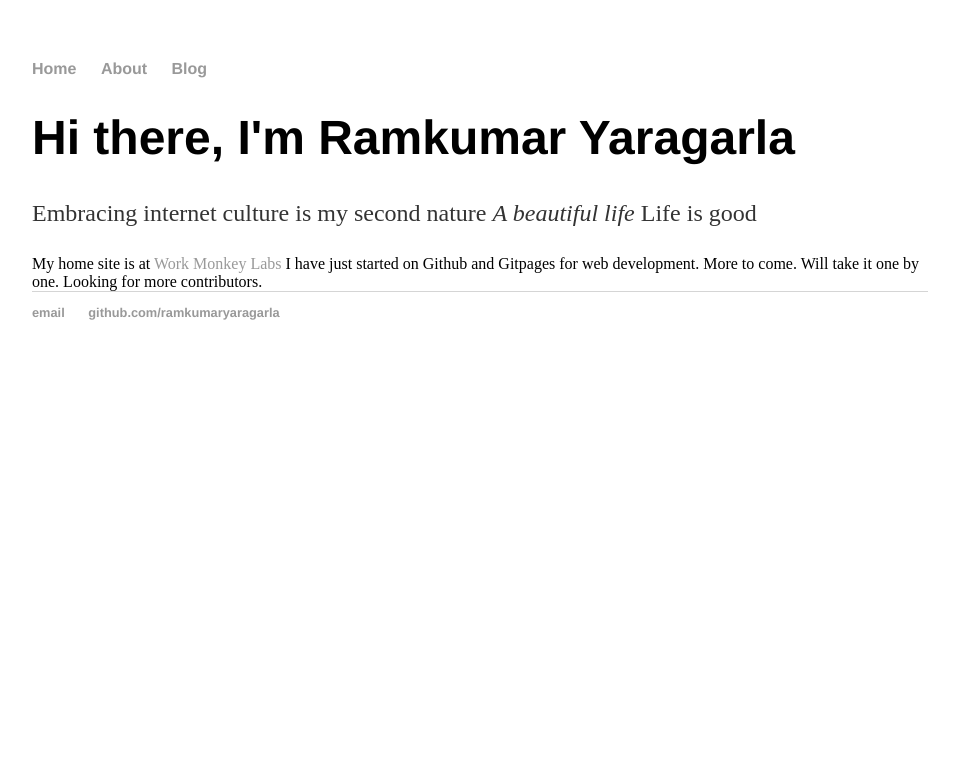
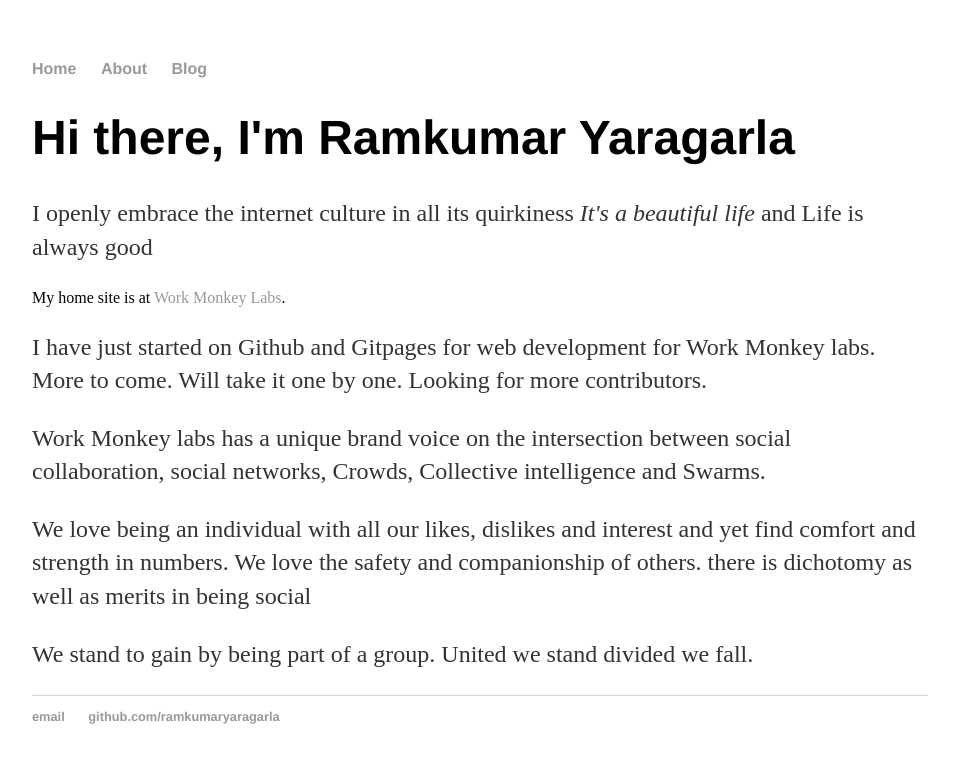
Before and after one commit to RamkumarYaragarla/worko, a Jekyll site: the page built from index.html, in a window 1280 px wide. Shown: the top 763 px of the page, without its empty margins (160-1119 px from the left). Built offline with Jekyll 4.4.1, drawn with Linux system fonts in a browser that asks for light colours.

Commit message:
Update index.html

```diff
--- a/index.html
+++ b/index.html
@@ -4,8 +4,16 @@ title: Ramkumar Yaragarla, Being Social
 ---
 <div class="blurb">
 	<h1>Hi there, I'm Ramkumar Yaragarla</h1>
-	<p> Embracing internet culture is my second nature <em> A beautiful life</em> Life is good </p>
-	 My home site is at <a href="http://www.workmonkeylabs.com"> Work Monkey Labs</a>
-	 I have just started on Github and Gitpages for web development. More to come. Will take it one by one. Looking for more
-	 contributors.
+	<p> I openly embrace the internet culture in all its quirkiness <em> It's a beautiful life</em> and Life is always good </p>
+
+	 My home site is at <a href="http://www.workmonkeylabs.com"> Work Monkey Labs</a>.
+	 <p>I have just started on Github and Gitpages for web development for Work Monkey labs. More to come. Will take it one by one. Looking for more
+		 contributors.</p>
+	 <p>Work Monkey labs has a unique brand voice on the intersection between social collaboration, social networks, Crowds,
+		 Collective intelligence and Swarms. </P>
+	 <p> We love being an individual with all our likes, dislikes and interest and yet find comfort and strength in numbers. We love the safety and companionship of others.
+	 there is dichotomy as well as merits in being social</P>
+         <p>We stand to gain by being part of a group. United we stand divided we fall.</p>
+
+
 </div><!-- /.blurb -->
```
